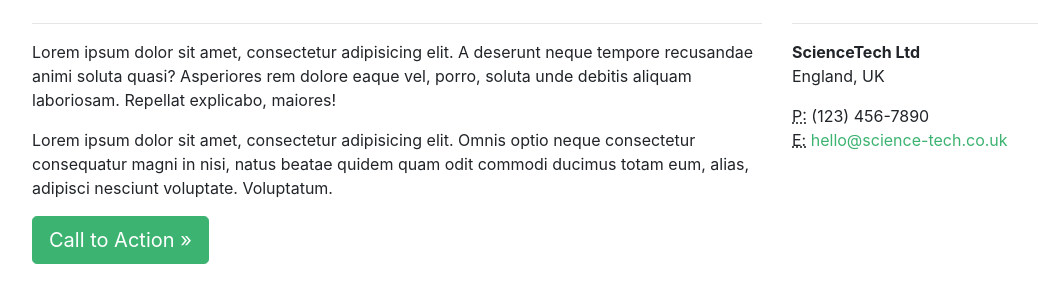
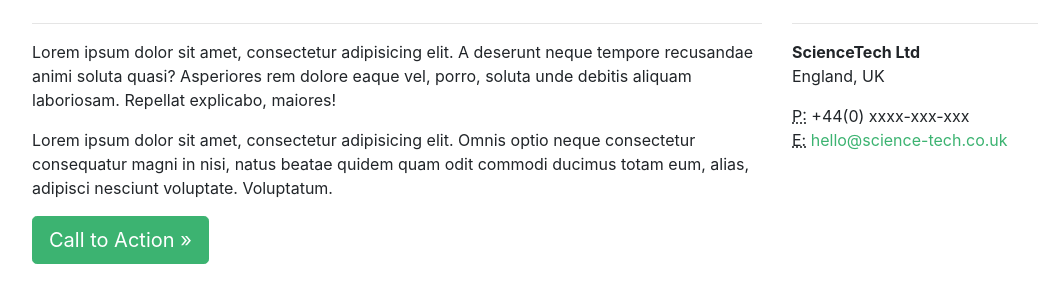
Before and after one commit to sciencetechuk/sciencetechuk.github.io, a Jekyll site: the page built from index.html, in a window 1280 px wide, cut to the strip 447-739 px from the top of the page. Shown: the whole strip, without its empty margins (53-1091 px from the left). Built offline with Jekyll 4.4.1, drawn with Linux system fonts in a browser that asks for light colours.

Commit message:
Update sidebar.html

```diff
--- a/_includes/sidebar.html
+++ b/_includes/sidebar.html
@@ -8,7 +8,7 @@
   </address>
   <address>
     <abbr title="Phone">P:</abbr>
-    (123) 456-7890
+    +44(0) xxxx-xxx-xxx
     <br />
     <abbr title="Email">E:</abbr>
     <a href="mailto:#">hello@science-tech.co.uk</a>
```
